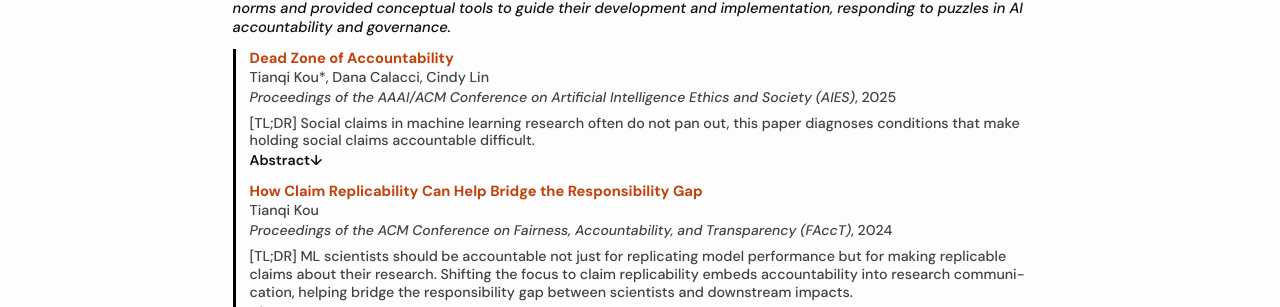
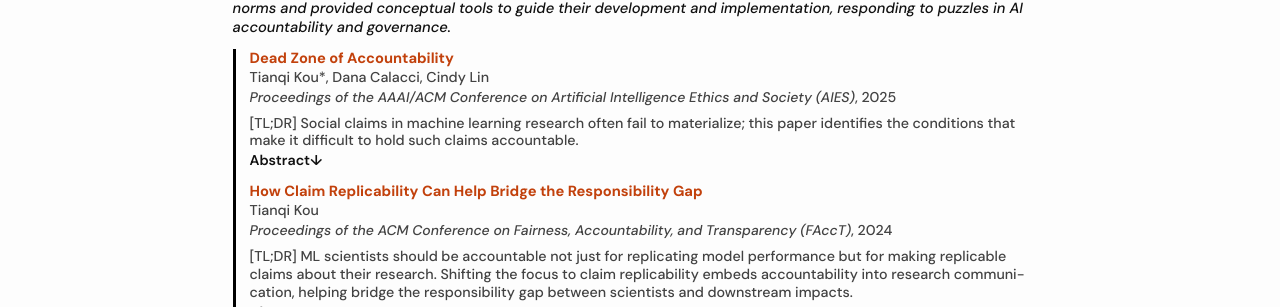
Before and after one commit to koutianqi/koutianqi.github.io, a Jekyll site: the page built from pages/research.markdown, in a window 1280 px wide. Shown: the part 363-670 px from the top of the page. Built offline with Jekyll 4.4.1, drawn with Linux system fonts in a browser that asks for light colours.

Commit message:
Update research.markdown

```diff
--- a/pages/research.markdown
+++ b/pages/research.markdown
@@ -16,7 +16,7 @@ _Rather than viewing hype as individuals' actions, I examine it as a relational
   title_url="https://www.arxiv.org/pdf/2508.08739"
   authors="Tianqi Kou*, Dana Calacci, Cindy Lin"
   venue="<em>Proceedings of the AAAI/ACM Conference on Artificial Intelligence Ethics and Society (AIES)</em>, 2025"
-  tldr="[TL;DR] Social claims in machine learning research often do not pan out, this paper diagnoses conditions that make holding social claims accountable difficult."
+  tldr="[TL;DR] Social claims in machine learning research often fail to materialize; this paper identifies the conditions that make it difficult to hold such claims accountable."
   abstract="Many Machine Learning research studies use language that describes potential social benefits or technical affordances of new methods and technologies. Such language, which we call “social claims”, can help garner substantial resources and influence for those involved in ML research and technology production. However, there exists a gap between social claims and reality (the claim–reality gap): ML methods often fail to deliver the claimed functionality or social impacts. This paper investigates the claim–reality gap and makes a normative argument for developing accountability mechanisms for it. In making the argument, we make three contributions. First, we show why the symptom—absence of social claim accountability—is problematic. Second, we coin dead zone of accountability—a lens that scholars and practitioners can use to identify opportunities for new forms of accountability. We apply this lens to the claim–reality gap and provide a diagnosis by identifying cognitive and structural resistances to accountability in the claim–reality gap. Finally, we offer a prescription—two potential collaborative research agendas that can help create the conditions for social claim accountability."
 %}
 
```
